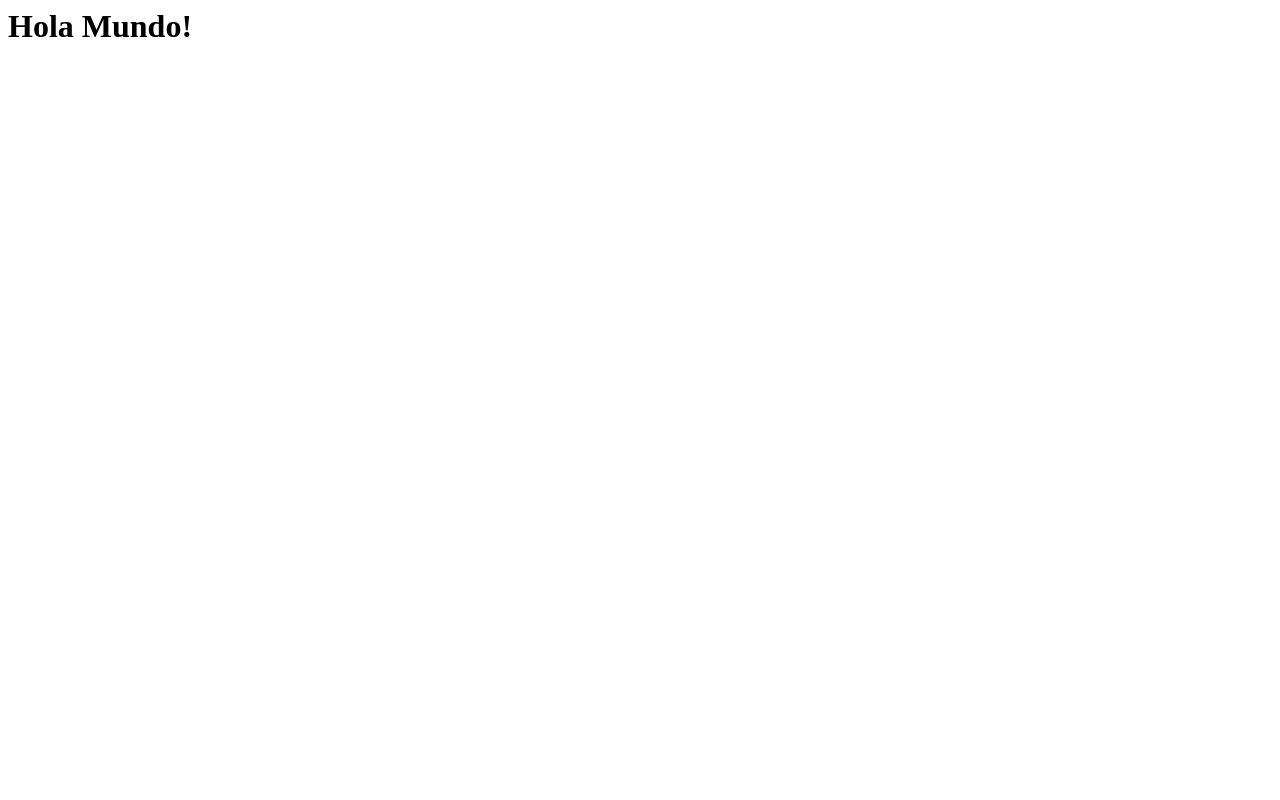
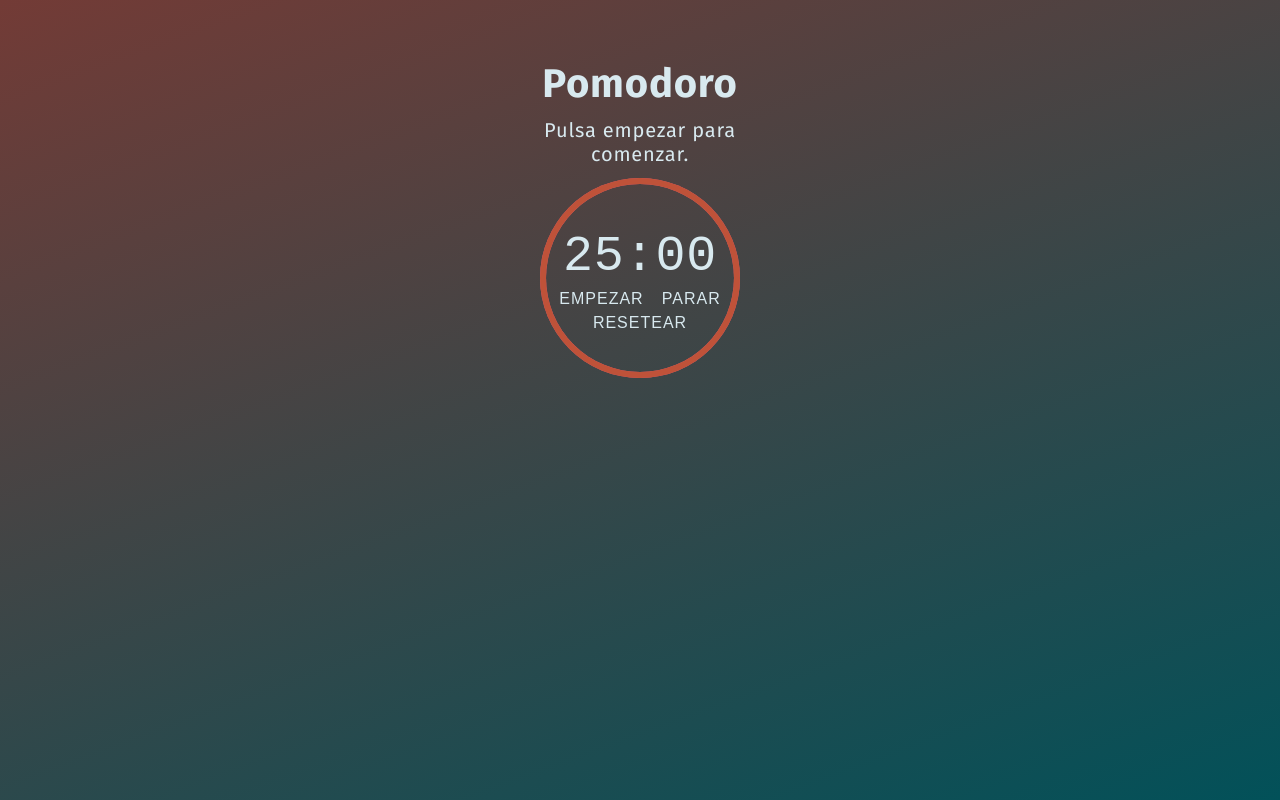
Before and after one commit to eduhumanes91/pomodoro-app, a plain HTML site: page index.html in a window 1280 px wide. Drawn offline with Linux system fonts and the light colour scheme; a web font is replaced by a local one.

Commit message:
Proyecto Pomodoro App

```diff
--- a/app.js
+++ b/app.js
@@ -0,0 +1,60 @@
+const bells = new Audio('./sounds/bell.wav');
+const startBtn = document.querySelector('.btn-start');
+const stopBtn = document.querySelector('.btn-stop');
+const resetBtn = document.querySelector('.btn-reset')
+const session = document.querySelector('.minutes');
+const secondDiv = document.querySelector('.seconds');
+let myInterval;
+let state = true;
+
+const sessionAmount = Number.parseInt(session.textContent)
+
+const appTimer = () => {
+
+    if(state) {
+        state = false;
+        let totalSeconds = sessionAmount * 60;
+        const updateSeconds = () => {
+            const minuteDiv = document.querySelector('.minutes');
+            const secondDiv = document.querySelector('.seconds');
+
+            totalSeconds--;
+
+            let minutesLeft = Math.floor(totalSeconds/60);
+            let secondsLeft = totalSeconds % 60;
+
+            if(secondsLeft < 10) {
+                secondDiv.textContent = '0' + secondsLeft;
+            } else {
+                secondDiv.textContent = secondsLeft;
+            }
+            minuteDiv.textContent = `${minutesLeft}`
+
+            if(minutesLeft === 0 && secondsLeft === 0) {
+                bells.play()
+                clearInterval(myInterval);
+            }
+        }
+        myInterval = setInterval(updateSeconds, 1000);
+    } else {
+        alert('Session has already started.')
+    }
+}
+
+const appStop = () => {
+    clearInterval (myInterval);
+    state = true;
+}
+
+const resetTimer = () => {
+    clearInterval(myInterval);
+    state = true;
+    document.querySelector('.minutes').value = 25;
+    document.querySelector('.seconds').value = '00';
+}
+
+
+
+startBtn.addEventListener('click', appTimer);
+stopBtn.addEventListener('click', appStop)
+resetBtn.addEventListener('click', resetTimer)
--- a/index.html
+++ b/index.html
@@ -1 +1,33 @@
-<h1>Hola Mundo!</h1>
+<!DOCTYPE html>
+<html lang="es">
+<head>
+    <meta charset="UTF-8">
+    <meta name="viewport" content="width=device-width, initial-scale=1.0">
+    <link rel="preconnect" href="https://fonts.googleapis.com" />
+    <link rel="preconnect" href="https://fonts.gstatic.com" crossorigin />
+    <link href="https://fonts.googleapis.com/css2?family=EG+Garamond:wght@400;500;600;700&family=Fira+Sans:wght@400;500;600;700&display=swap" rel="stylesheet" />
+    <link rel="stylesheet" href="./style.css" />
+    <title>App Pomodoro</title>
+</head>
+<body>
+    <div class="app-container">
+        <h1>Pomodoro</h1>
+        <div class="app-message">Pulsa empezar para comenzar.</div>
+        <div class="app-circle">
+            <div class="circle-shape">
+                <div class="semi-circle right-side circle-mask"></div>
+                <div class="semi-circle right-side circle"></div>
+                <div class="semi-circle left-side circle-mask"></div>
+                <div class="semi-circle left-side circle"></div>
+            </div>
+            <div class="app-counter-box">
+                <p><span class="minutes">25</span>:<span class="seconds">00</span></p>
+            </div>
+            <button class="btn-start">Empezar</button>
+            <button class="btn-stop">Parar</button>
+            <button class="btn-reset">Resetear</button>
+        </div>
+    </div>
+    <script src="./app.js"></script>
+</body>
+</html>
--- a/style.css
+++ b/style.css
@@ -0,0 +1,104 @@
+html {
+    font-family: 'Fira Sans', sans-serif;
+    font-size: 20px;
+    letter-spacing: 0.8px;
+    min-height: 100vh;
+    color: #d8e9ef;
+    background-image: linear-gradient(-20deg, #025159 0%, #733b36 100%);
+    background-size: cover;
+}
+
+h1 {
+    margin: 0 auto 10px auto;
+    color: #d8e9ef;
+}
+
+p {
+    margin: 0;
+}
+
+.app-message {
+    height: 20px;
+    margin: 10px auto 40px auto;
+}
+
+.app-container {
+    width: 250px;
+    height: 420px;
+    margin: 40px auto;
+    text-align: center;
+    border-radius: 5px;
+    padding: 20px;
+}
+
+.app-circle {
+    position: relative;
+    margin: 0 auto;
+    width: 200px;
+    height: 200px;
+}
+
+.circle-shape {
+    pointer-events: none;
+}
+
+.semi-circle {
+    position: absolute;
+    width: 100px;
+    height: 200px;
+    box-sizing: border-box;
+    border: solid 6px;
+}
+
+.left-side {
+    top: 0;
+    left: 0;
+    transform-origin: right center;
+    transform: rotate(0deg);
+    border-top-left-radius: 100px;
+    border-bottom-left-radius: 100px;
+    border-right: none;
+    z-index: 1;
+}
+
+.right-side {
+    top: 0;
+    left: 100px;
+    transform-origin: left center;
+    transform: rotate(0deg);
+    border-top-right-radius: 100px;
+    border-bottom-right-radius: 100px;
+    border-left: none;
+}
+
+.circle {
+    border-color: #bf5239;
+}
+
+.circle-mask {
+    border-color: #e85a71;
+}
+
+.app-counter-box {
+    font-family: 'Droid Sans Mono', monospace;
+    font-size: 250%;
+    position: relative;
+    top: 50px;
+    color: #d8e9ef;
+}
+
+button {
+    position: relative;
+    top: 50px;
+    font-size: 80%;
+    text-transform: uppercase;
+    letter-spacing: 1px;
+    border: none;
+    background: none;
+    outline: none;
+    color: #d8e9ef;
+}
+
+button:hover {
+    color: #90c0d1;
+}
```
Also changed, not shown: 1 other file.
